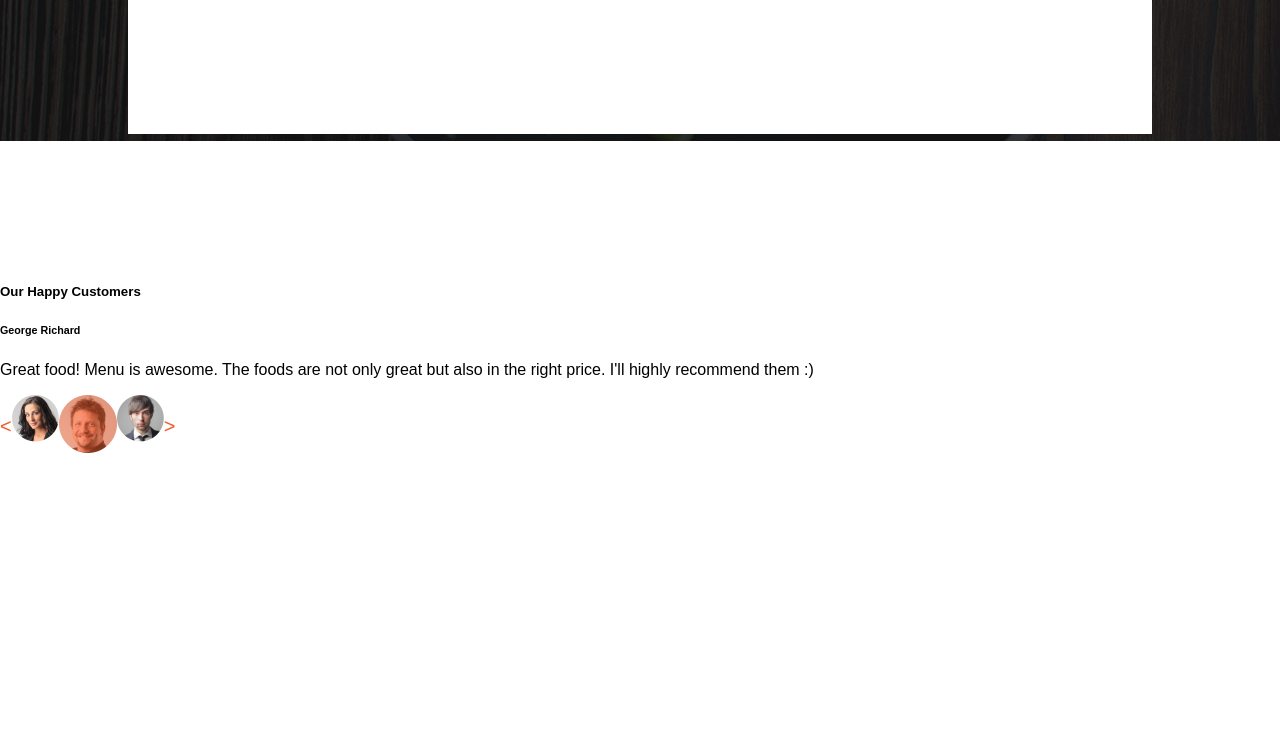
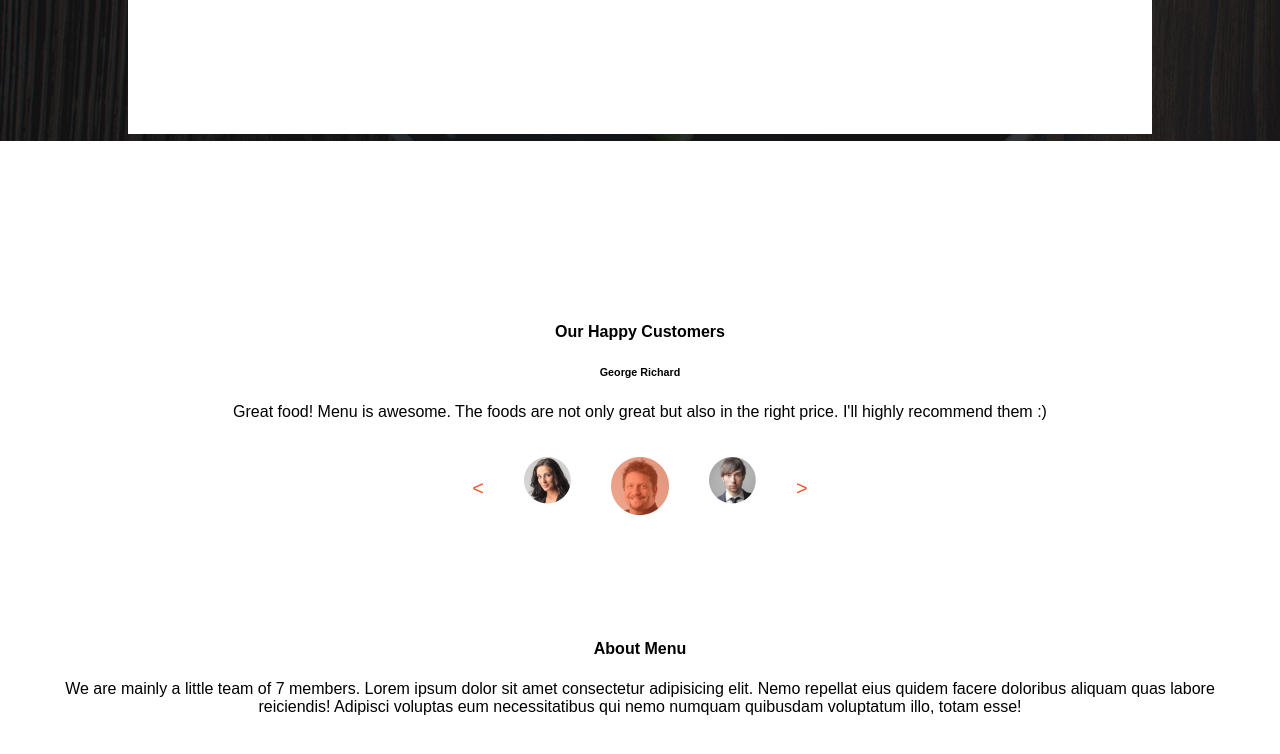
Before and after one commit to AugustineKadima/Anita-s-Kitchen, a plain HTML site: page index.html in a window 1280 px wide. Shown: the part 1932-2686 px from the top of the page. Before the commit the page ends 2389 px from the top, so only its background shows below. Drawn offline with Linux system fonts and the light colour scheme.

Commit message:
Add content to the contentRight class

```diff
--- a/index.html
+++ b/index.html
@@ -144,7 +144,7 @@
 
             <div class="contentLeft">
                 <div class="customerComment">
-                    <h5>Our Happy Customers</h5>
+                    <h4>Our Happy Customers</h4>
                     <h6>George Richard</h6>
                     <p>Great food! Menu is awesome.
                        The foods are not only great but also in the right price.
@@ -162,6 +162,12 @@
             </div>
 
             <div class="contentRight">
+                <h4>About Menu</h4>
+                <p>We are mainly a little team of 7 members. Lorem ipsum dolor sit
+                    amet consectetur adipisicing elit. Nemo repellat eius quidem
+                    facere doloribus aliquam quas labore reiciendis! Adipisci
+                    voluptas eum necessitatibus qui nemo numquam quibusdam voluptatum
+                    illo, totam esse!</p>
 
             </div>
 
--- a/styles.css
+++ b/styles.css
@@ -197,6 +197,15 @@ body{
     font-style: bold;
 }
 
+.contentLeft, .contentRight{
+    padding: 40px;
+    text-align: center;
+}
+
 .customerScroll{
     display: flex;
+    justify-content: center;
 }
+
+.customerScroll > div{
+    padding: 20px;
```
